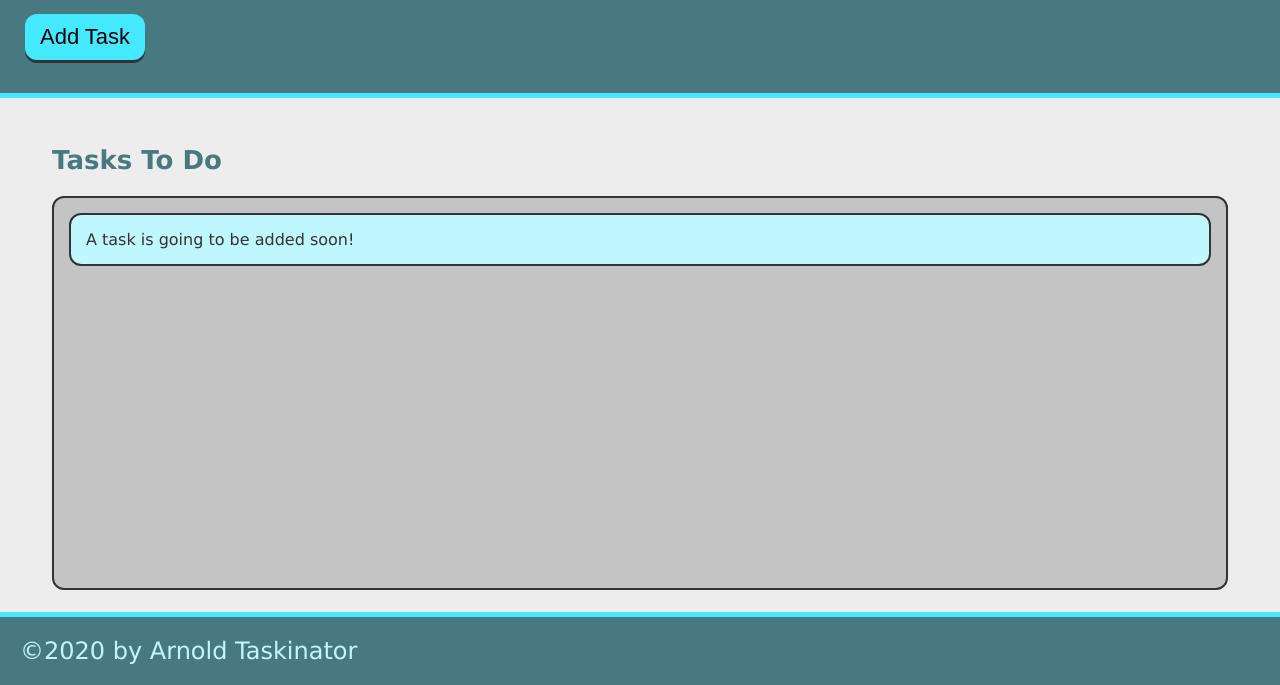
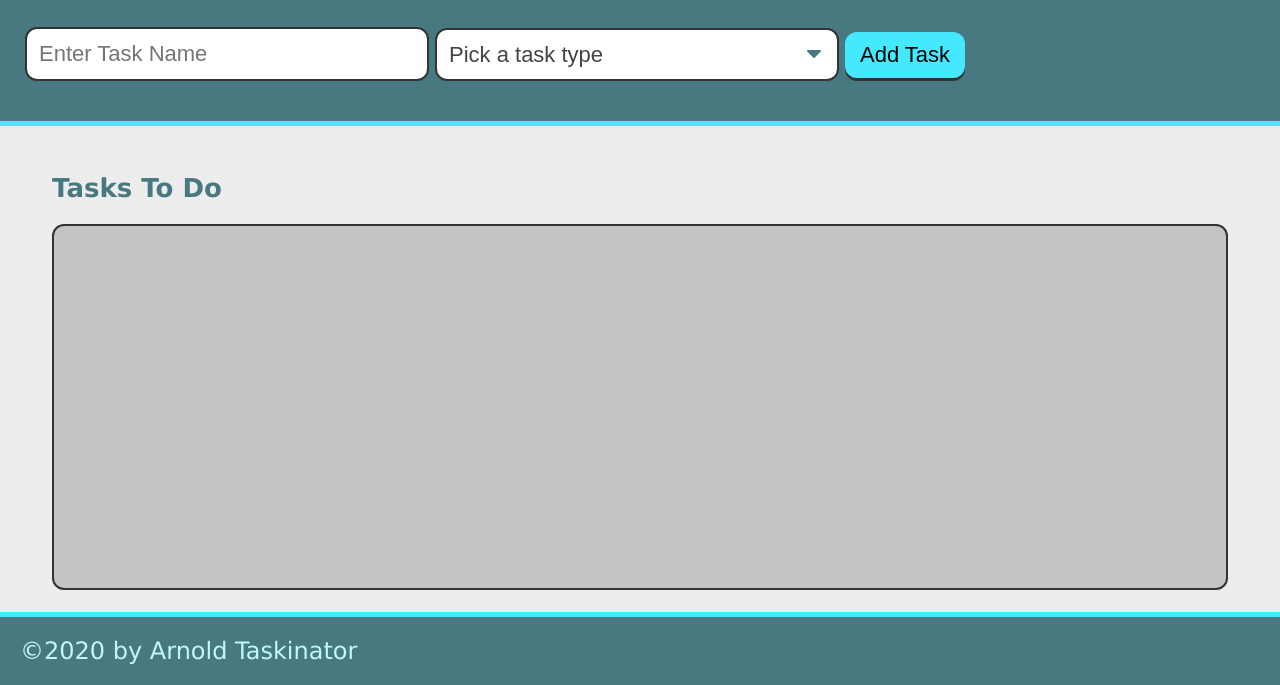
Before and after one commit to rolanduwxcc/taskinator, a plain HTML site: page index.html in a window 1280 px wide. Shown: the part 115-800 px from the top of the page. Drawn offline with Linux system fonts and the light colour scheme.

Commit message:
added a form to collect a task and categorize it

```diff
--- a/index.html
+++ b/index.html
@@ -14,16 +14,29 @@
     <header>
         <h1 class="page-title">Taskinator</h1>
         <p>Click the button below to add a new task!</p>
-        <button class="btn" id="save-task">Add Task</button>
+        <form id="task-form">
+            <div class="form-group">
+                <input type="text" name="task-name" placeholder="Enter Task Name" />
+            </div>
+            <div class="form-group">
+                <select name="task-type" class="select-dropdown" id="">
+                    <option value="" disabled selected>Pick a task type</option>
+                    <option value="Print">Print</option>
+                    <option value="Web">Web</option>
+                    <option value="Mobile">Mobile</option>
+                </select>
+            </div>
 
+            <div class="form-group">
+                <button class="btn" id="save-task">Add Task</button>
+            </div>
+        </form>
     </header>
 
     <main class="page-content">
         <section class="task-list-wrapper">
             <h2 class="list-title">Tasks To Do</h2>
-            <ul class="task-list" id="tasks-to-do">
-                <li class="task-item">A task is going to be added soon!</li>
-            </ul>
+            <ul class="task-list" id="tasks-to-do"></ul>
         </section>
     </main>
 
```
Also changed, not shown: assets/images/select-arrow.svg (renamed from assets/img/select-arrow.svg).
